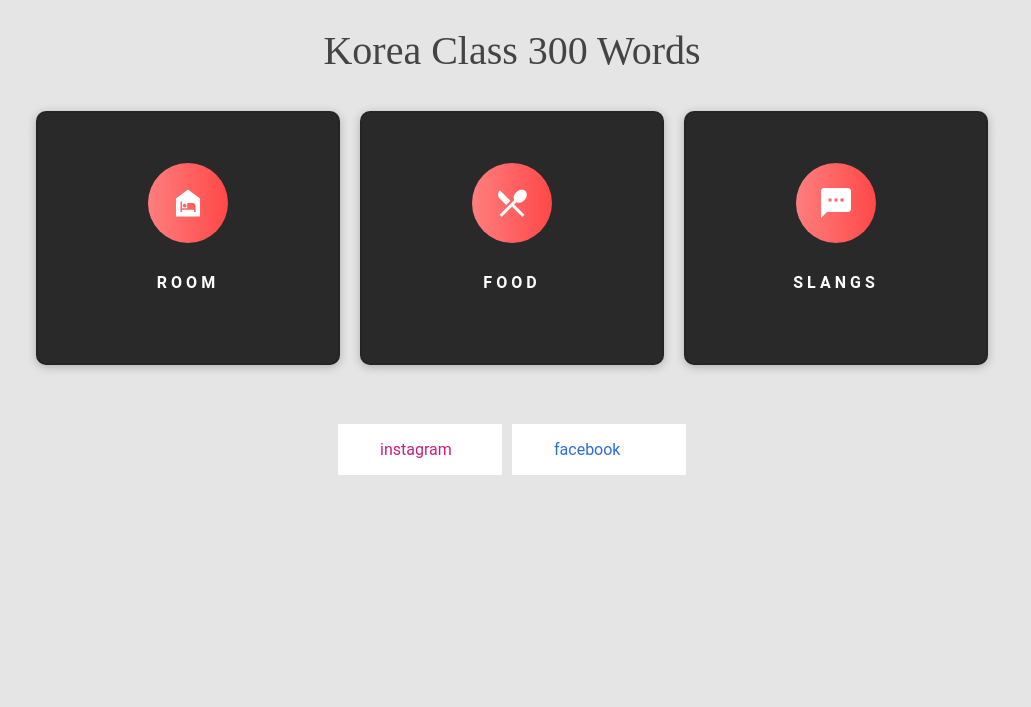
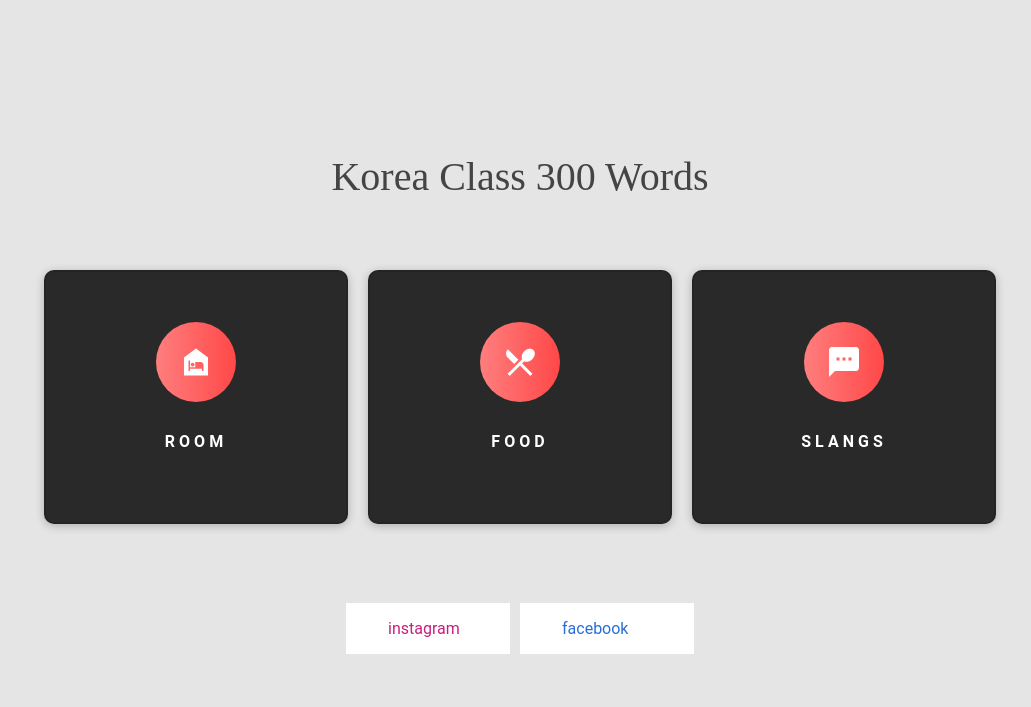
Before and after one commit to spwolf21/KoreanFlashCard, a plain HTML site: page index.html in a window 1280 px wide. Shown: the whole page, without its empty margins (128-1159 px from the left). Drawn offline with Linux system fonts and the light colour scheme.

Commit message:
03-2_mediaMargin

```diff
--- a/css/main.css
+++ b/css/main.css
@@ -2,8 +2,8 @@
 
 body {
   width: 100vw;
+  height: 100vh;
   background-color: #e5e5e5;
-  margin: 0;
   font-family: helvetica;
   display: flex;
   flex-direction: column;
@@ -11,44 +11,29 @@
   align-items: center;
 }
 
-div h1 {
+.mainTitle p {
   font-size: 2.5rem;
   font-family: "Montserrat";
   font-weight: normal;
   color: #444;
 }
 
-.wrapper {
-  width: 100vw;
-  height: 400px;
-  background-color: #161616;
+.content {
+  max-width: 1024px;
+  width: 100%;
   display: flex;
   justify-content: center;
   align-items: center;
-  position: relative;
-  transition: all 0.3s ease;
-}
-
-@media screen and (max-width: 767px) {
-  .wrapper {
-    height: 700px;
-  }
-}
-
-.content {
-  max-width: 1024px;
-  width: 100%;
-  padding: 0 4%;
-  margin: 0 auto;
-  display: flex;
-  justify-content: center;
-  align-items: center;
+  margin: 20px;
 }
 
 @media screen and (max-width: 767px) {
   .content {
-    padding-top: 300px;
     flex-direction: column;
+    margin-bottom: 50px;
+  }
+  .mainTitle p {
+    padding-top: 100px;
   }
 }
 
--- a/index.html
+++ b/index.html
@@ -8,44 +8,30 @@
 </head>
 
 <body>
-    <link href="https://fonts.googleapis.com/icon?family=Material+Icons" rel="stylesheet">
-
-<div><h1>Korea Class 300 Words</h1></div>
-
+   <link href="https://fonts.googleapis.com/icon?family=Material+Icons" rel="stylesheet">
+   <div class="mainTitle">
+      <p>Korea Class 300 Words</p>
+   </div>
    <div class="content">
-      <!-- card -->
       <div class="card">
         <a href="cards.html">
-
             <div class="icon"><i class="material-icons md-36">night_shelter</i></div>
             <p class="title">Room</p>
             <p class="text">Words that name things in your room</p>
          </a>
       </div>
       <div class="card">
-
             <div class="icon"><i class="material-icons md-36">local_dining</i></div>
             <p class="title">FOOD</p>
             <p class="text">Popular Korean Food </p>
-
       </div>
-      <!-- end card -->
-      <!-- card -->
       <div class="card">
-
             <div class="icon"><i class="material-icons md-36">textsms</i></div>
             <p class="title">slangs</p>
             <p class="text">Korean Slangs That You Must Know</p>
-
       </div>
-      <!-- end card -->
-
-
-
    </div>
-</div>
-</div>
-<div class="btn__container">
+   <div class="btn__container">
  <a href="https://www.instagram.com/baemhyeong/" target="_blank" class="btn">
    <i class="fab fa-instagram"></i>
    <span>instagram</span>
@@ -54,9 +40,6 @@
    <i class="fab fa-facebook"></i>
    <span>facebook</span>
  </a>
-</div>
-
-
-
+   </div>
 </body>
 </html>
```
